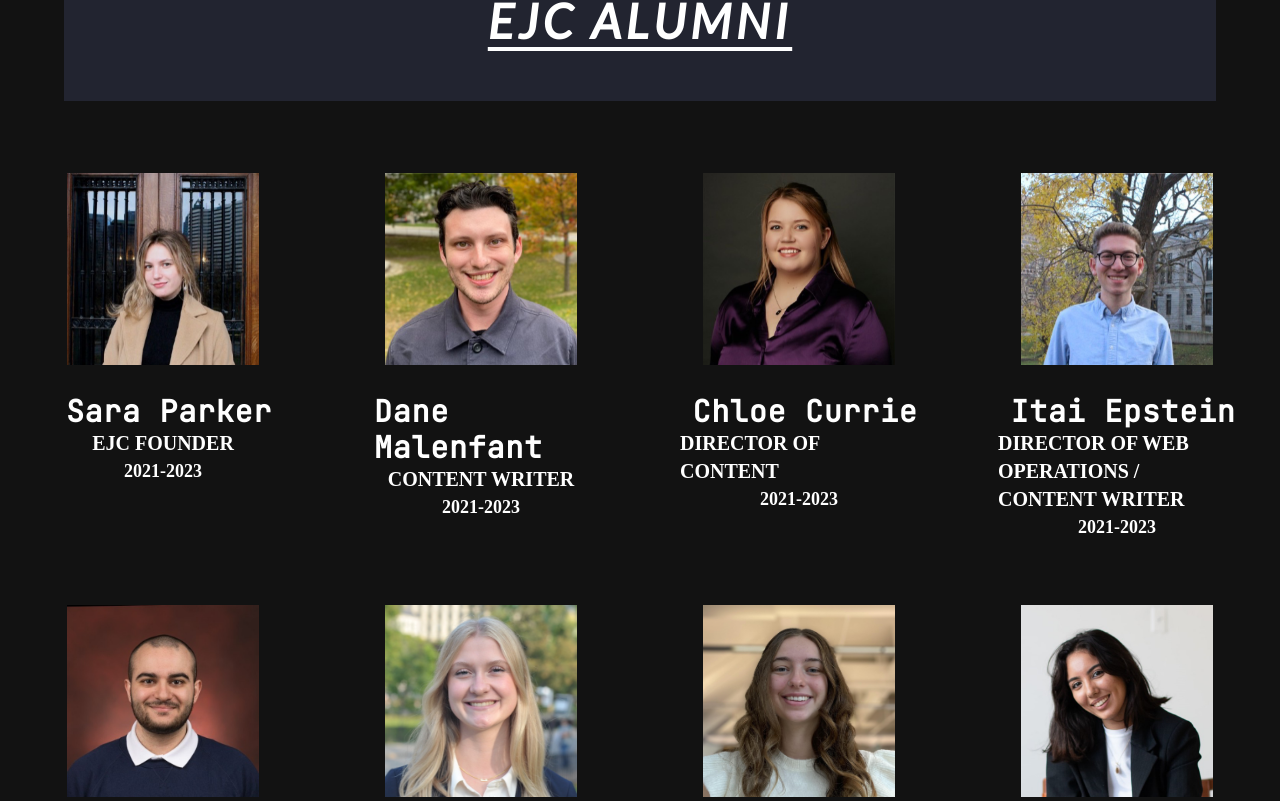
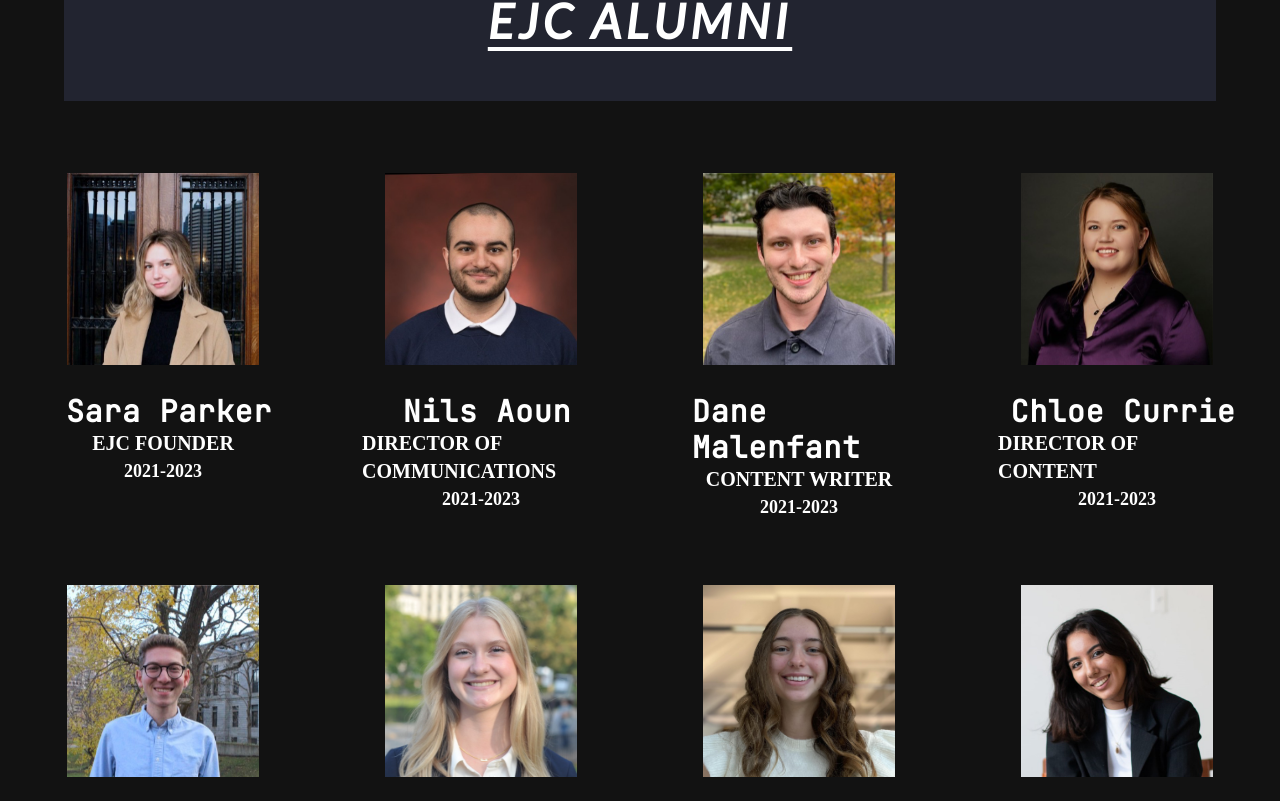
Before and after one commit to ivndrae/EJC-Website, a React (Vite) app: page /#/team in a window 1280 px wide. Shown: the part 7179-7980 px from the top of the page. Built offline with nearby package versions, Linux system fonts and the light colour scheme; a web font is replaced by a local one.

Commit message:
Nils added

```diff
--- a/src/Team.tsx
+++ b/src/Team.tsx
@@ -132,10 +132,10 @@ function Team() {
             <div className="flex m-16 bg-[#222430] p-5 lg:p-14 justify-center text-white text-3xl md:text-5xl mb-5 italic font-black  text-center tracking-widest font-['Lato'] underline underline-offset-8"> EJC ALUMNI</div>
             <div className="grid grid-cols-1 sm:grid-cols-2 md:grid-cols-3 lg:grid-cols-4 gap-4 p-3 my-2">
                 {Alumni(sara, "Sara Parker", "EJC FOUNDER", "2021-2023")}
+                {Alumni(nils, "Nils Aoun", "DIRECTOR OF COMMUNICATIONS", "2021-2023")}
                 {Alumni(dane, "Dane Malenfant", "CONTENT WRITER", "2021-2023")}
                 {Alumni(chloe, "Chloe Currie", "DIRECTOR OF CONTENT", "2021-2023")}
                 {Alumni(itai, "Itai Epstein", "DIRECTOR OF WEB OPERATIONS / CONTENT WRITER", "2021-2023")}
-                {Alumni(nils, "Nils Aoun", "Director of Communications", "2021-2023")}
                 {Alumni(cleo, "Cleo Norris", "CO-DIRECTOR", "2023-2024")}
                 {Alumni(julia, "Julia Houwen", "DIRECTOR OF EVENTS", "2023-2024")}
                 {Alumni(molka, "Molka Mehri", "DIRECTOR OF MARKETING", "2023-2024")}
```
